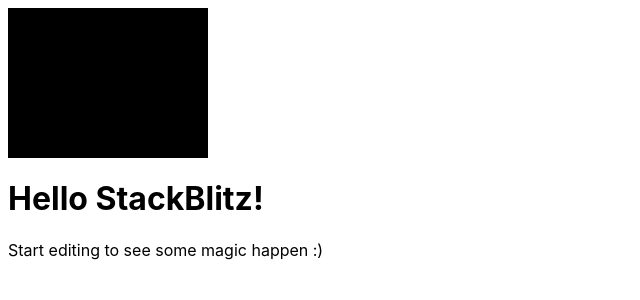
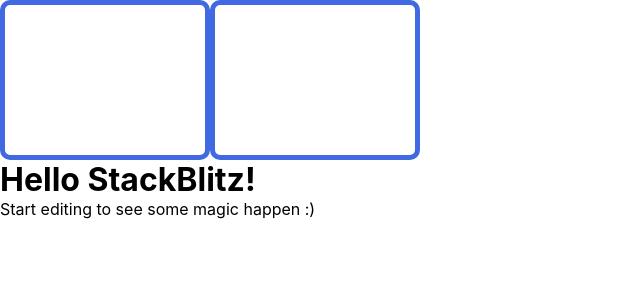
Before and after one commit to netrolite/temperature-tracker, a React (Create React App) app: page / in a window 1280 px wide. Shown: the top 300 px of the page, without its empty margins (0-640 px from the left). Built offline with nearby package versions, Linux system fonts and the light colour scheme.

Commit message:
render multiple canvas using .map

```diff
--- a/src/App.js
+++ b/src/App.js
@@ -4,8 +4,9 @@
 import TemperatureChart from './TemperatureChart';
 
 export default function App() {
-  const canvas = <TemperatureChart />;
-
+  const canvas = data.map((temperatureData, i) => {
+    return <TemperatureChart temperatureData={temperatureData} key={i} />;
+  });
   return (
     <div>
       {canvas}
--- a/src/TemperatureChart.js
+++ b/src/TemperatureChart.js
@@ -10,10 +10,8 @@
     const canvas = canvasRef.current;
     canvas.width = canvasWidth.current;
     canvas.height = canvasHeight.current;
-    const ctx = canvas.getContext("2d");
-
-    ctx.fillRect(0, 0, canvasWidth.current, canvasHeight.current);
-  }, [])
+    const ctx = canvas.getContext('2d');
+  }, []);
 
   return <canvas ref={canvasRef}></canvas>;
 }
--- a/src/data.js
+++ b/src/data.js
@@ -3,6 +3,10 @@
     date: new Date('February 10, 2023 18:50'),
     temperature: 38.6,
   },
+  {
+    date: new Date('Feb 11, 2022 18:10'),
+    temperature: 38.1,
+  },
 ];
 
 export default data;
--- a/src/style.css
+++ b/src/style.css
@@ -3,3 +3,14 @@
   font-family: -apple-system, BlinkMacSystemFont, 'Segoe UI', Roboto, Oxygen,
     Ubuntu, Cantarell, 'Open Sans', 'Helvetica Neue', sans-serif;
 }
+
+* {
+  margin: 0;
+  padding: 0;
+  box-sizing: border-box;
+}
+
+canvas {
+  border: 5px solid royalblue;
+  border-radius: 10px;
+}
```
